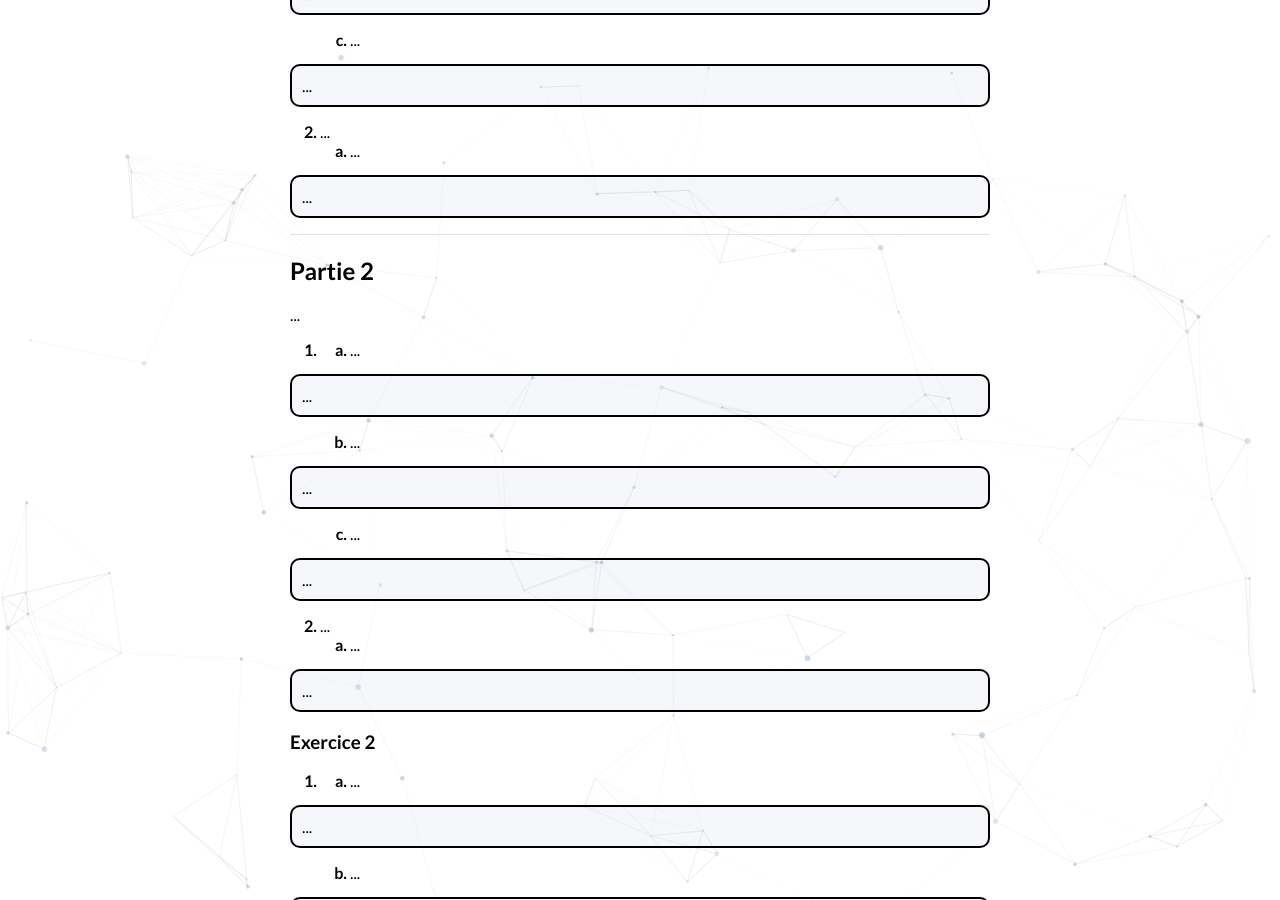
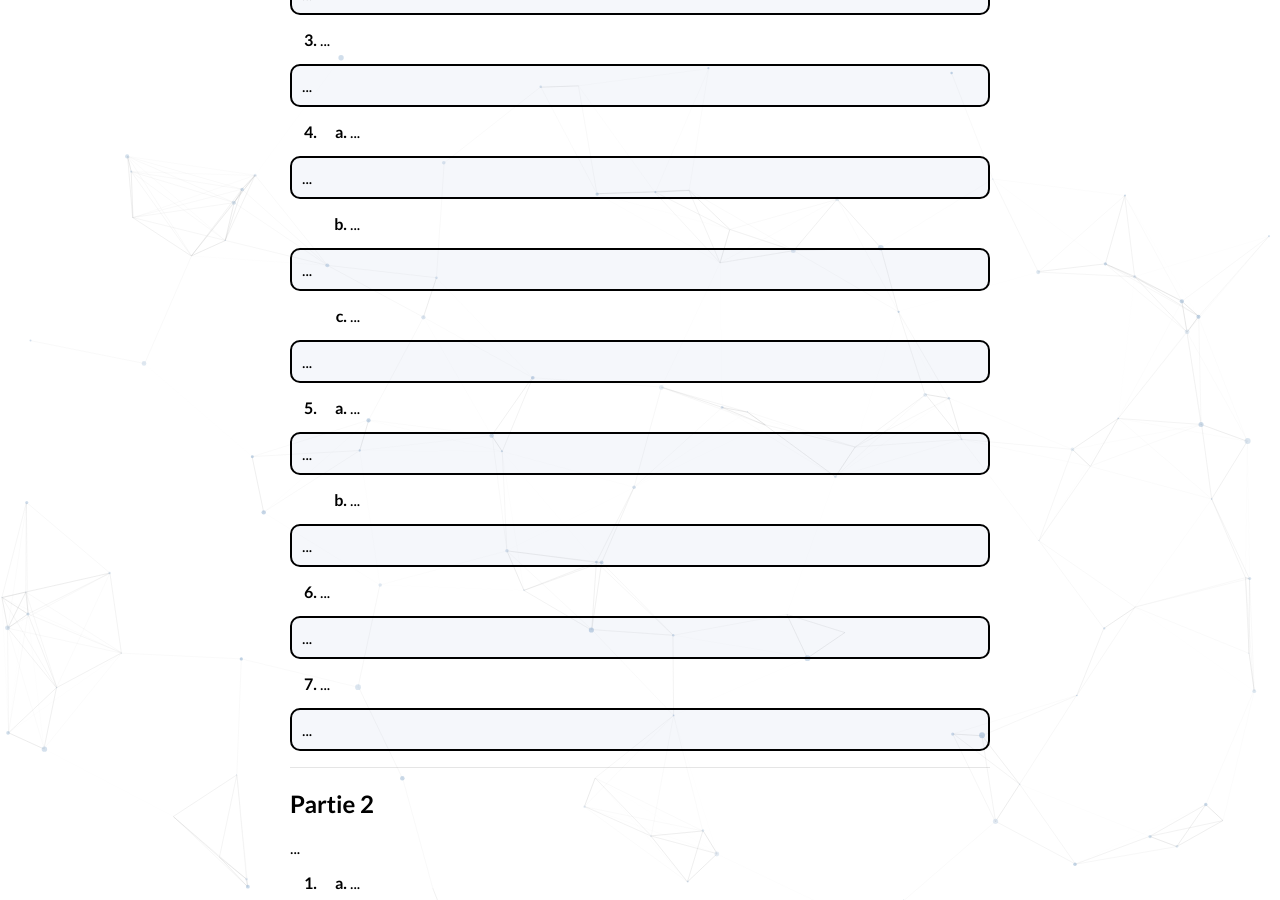
Before and after one commit to bglbrt/bglbrt.github.io, a Jekyll site: the page built from fr/ressources/corrections/insee_administrateur_externe_2023.md, in a window 1280 px wide and 900 px high, scrolled down 2492 px. Built offline with Jekyll 4.4.1, drawn with Linux system fonts in a browser that asks for light colours; nearby versions of some CDN libraries.

Commit message:
Mise à jour du site

```diff
--- a/fr/ressources/corrections/insee_administrateur_externe_2023.md
+++ b/fr/ressources/corrections/insee_administrateur_externe_2023.md
@@ -176,6 +176,24 @@
 
 <ol type="1" start="1">
     <li>
+        ...
+                <p style="border: solid 2px; border-radius: 10px; background-color:rgba(152, 180, 212, .1); padding-right: 10px; padding-left: 10px; padding-top: 10px; padding-bottom: 10px; margin: 15px 0 15px -30px;">
+                    ...
+                </p>
+    </li>
+    <li>
+        ...
+                <p style="border: solid 2px; border-radius: 10px; background-color:rgba(152, 180, 212, .1); padding-right: 10px; padding-left: 10px; padding-top: 10px; padding-bottom: 10px; margin: 15px 0 15px -30px;">
+                    ...
+                </p>
+    </li>
+    <li>
+        ...
+                <p style="border: solid 2px; border-radius: 10px; background-color:rgba(152, 180, 212, .1); padding-right: 10px; padding-left: 10px; padding-top: 10px; padding-bottom: 10px; margin: 15px 0 15px -30px;">
+                    ...
+                </p>
+    </li>
+    <li>
         <ol type="a" start="1">
             <li>
                 ...
@@ -197,7 +215,7 @@
             </li>
         </ol>
     </li>
-    <li> ...
+    <li>
         <ol type="a" start="1">
             <li>
                 ...
@@ -205,7 +223,25 @@
                     ...
                 </p>
             </li>
+            <li>
+                ...
+                <p style="border: solid 2px; border-radius: 10px; background-color:rgba(152, 180, 212, .1); padding-right: 10px; padding-left: 10px; padding-top: 10px; padding-bottom: 10px; margin: 15px 0 15px -60px;">
+                    ...
+                 </p>
+            </li>
         </ol>
+    </li>
+    <li>
+        ...
+                <p style="border: solid 2px; border-radius: 10px; background-color:rgba(152, 180, 212, .1); padding-right: 10px; padding-left: 10px; padding-top: 10px; padding-bottom: 10px; margin: 15px 0 15px -30px;">
+                    ...
+                </p>
+    </li>
+    <li>
+        ...
+                <p style="border: solid 2px; border-radius: 10px; background-color:rgba(152, 180, 212, .1); padding-right: 10px; padding-left: 10px; padding-top: 10px; padding-bottom: 10px; margin: 15px 0 15px -30px;">
+                    ...
+                </p>
     </li>
 </ol>
 
```
